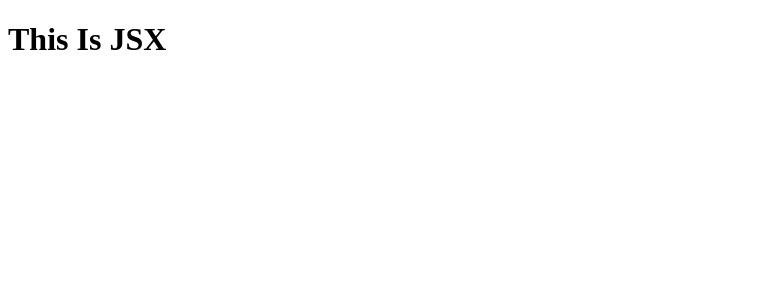
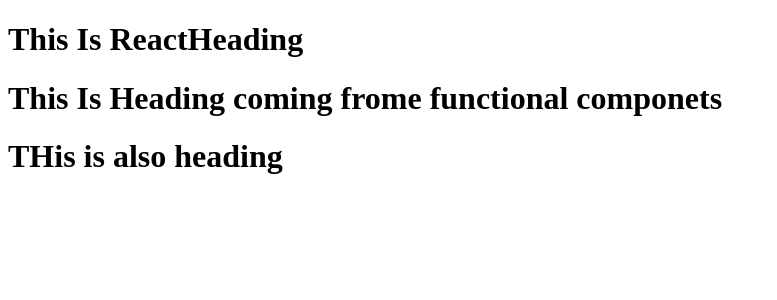
Before and after one commit to iamtejasp/react-js, a React (Vite) app: page / in a window 1280 px wide. Shown: the top 300 px of the page, without its empty margins (0-777 px from the left). Built offline with nearby package versions, Linux system fonts and the light colour scheme.

Commit message:
Foundation is clear

```diff
--- a/App.js
+++ b/App.js
@@ -2,17 +2,41 @@
 import ReactDOM from "react-dom/client";
 
 //this is one way to write React Element
-const perent = React.createElement(
-  "h1",
-  { className: "head" },
-  "This is namaste React Course"
-);
+// const perent = React.createElement(
+//   "h1",
+//   { className: "head" },
+//   "This is namaste React Course"
+// );
 
 //Create Element Using JSX
 //JSX--its looks like html and using babel we can compiled into ReactElement
+
+//React Component --- 1.Functional Componets and 2.Class Base Componets
+
+//create functional componets
+//always var first letter in capital where we write functional componets
+
+const Heading2 = () => <h1>THis is also heading</h1>;
+
+// we can write any js code inside {this}
+let tag = <span>This Is React</span>;
+
+let count = <h1>{tag}Heading</h1>;
+const Heading = () => {
+  return (
+    <div>
+      {count}
+      <h1>This Is Heading coming frome functional componets</h1>
+      <Heading2 />
+    </div>
+  );
+};
+// rendering functional componets
+<Heading />;
+
 const head = <h1 className="head">This Is JSX</h1>;
 const head2 = <h1>Head1</h1>;
 
 const root = ReactDOM.createRoot(document.getElementById("root"));
 
-root.render(head);
+root.render(<Heading />);
```
